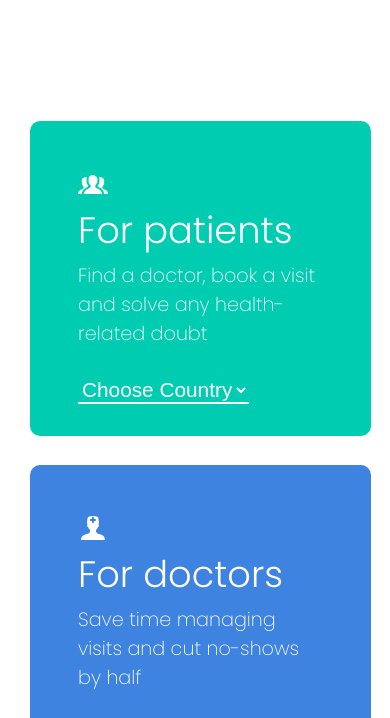
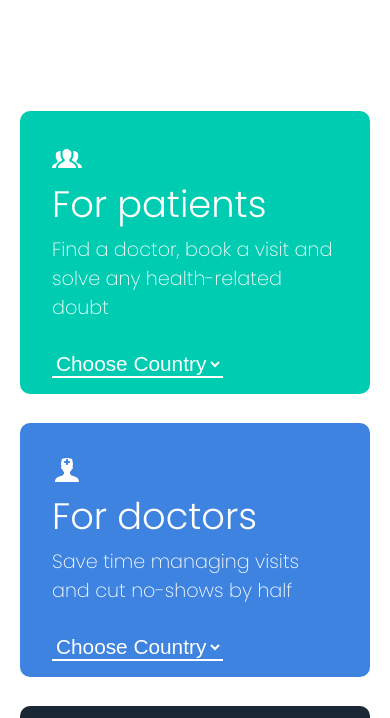
Before and after one commit to mik135/csslayout, a plain HTML site: page index.html in a window 390 px wide. Shown: the part 835-1553 px from the top of the page. Drawn offline with Linux system fonts and the light colour scheme.

Commit message:
Fix Responsive Issue

```diff
--- a/style.css
+++ b/style.css
@@ -456,8 +456,12 @@ footer > div {
     align-self: flex-end;
   }
   .sectwo {
-    padding: 30px;
+    padding: 20px;
     grid-template-columns: 1fr;
+
+    & > div {
+      padding: 2em 2em 1em 2em;
+    }
   }
   .secthree {
     flex-direction: column;
```
